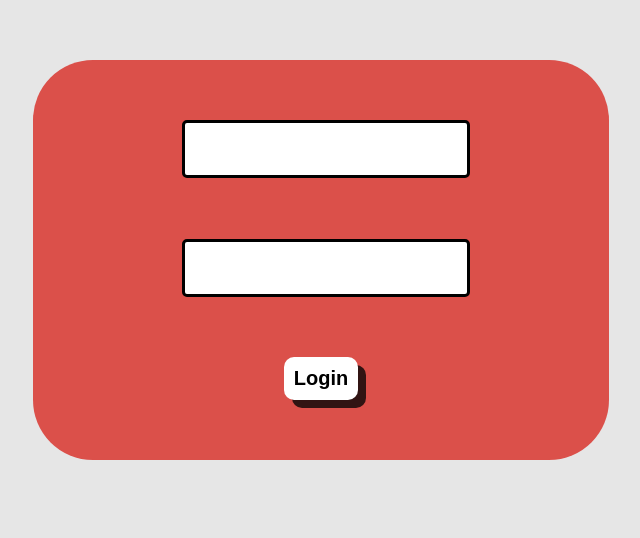
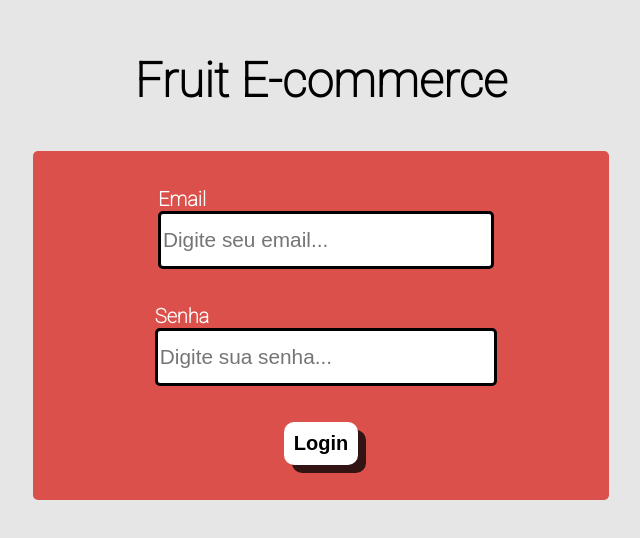
Before and after one commit to GabrielCapila/FruitEcommerce, a React (Create React App) app: page / in a window 1280 px wide. Shown: the part 140-678 px from the top of the page, without its empty margins (319-959 px from the left). Built offline with nearby package versions, Linux system fonts and the light colour scheme.

Commit message:
fixing and improving style

```diff
--- a/src/layouts/Header/index.js
+++ b/src/layouts/Header/index.js
@@ -3,6 +3,7 @@ import "./style.css";
 import { faAppleAlt } from '@fortawesome/free-solid-svg-icons'
 import { FontAwesomeIcon } from '@fortawesome/react-fontawesome';
 import { CartContext } from "../../contexts/CartContext";
+import { Link } from "react-router-dom";
 
 
 export default function Header() {
@@ -39,7 +40,7 @@ export default function Header() {
             <nav className="Nav">
                     <a href="/home">Home</a>
                 <div className="cartDiv">
-                    <a href="/carrinho">Carrinho </a>
+                    <Link to="/carrinho">Carrinho </Link>
                     <div>({cart.length})</div>
                 </div>
             </nav>
--- a/src/pages/Login/index.js
+++ b/src/pages/Login/index.js
@@ -27,19 +27,26 @@ export default function Login() {
                 <div className="column">
                     <form className="col-lg-12" >
                         <div className="containerLogin">
+                            <div className="divTitle">
+                                <h1>Fruit E-commerce</h1>
+                                </div>
                             <div className="login">
                                 <div>
+                                    <label className="labelLogin">Email</label>
                                     <input
                                         className="inputDiv"
                                         autoFocus
+                                        placeholder="Digite seu email..."
                                         type="email"
                                         value={email}
                                         onChange={(e) => setEmail(e.target.value)} />
                                 </div>
                                 <div>
+                                <label className="labelLogin">Senha</label>
                                     <input
                                         className="inputDiv"
                                         autoFocus
+                                        placeholder="Digite sua senha..."
                                         type="password"
                                         value={password}
                                         onChange={(e) => setPassword(e.target.value)} />
--- a/src/pages/Login/style.css
+++ b/src/pages/Login/style.css
@@ -1,10 +1,11 @@
+@import url('https://fonts.googleapis.com/css2?family=Roboto:wght@100&display=swap');
 .containerLogin{
     display: flex;
     justify-content: space-evenly;
     align-items: center;
     flex-direction: column;
-    height: 50vh;
-    margin-top: 25vh;
+    height: 60vh;
+    margin-top: 20vh;
 }
 .login{
     display: flex;
@@ -13,7 +14,7 @@
     flex-direction: column;
     height: 100%;
     width: 50%;
-    border-radius: 60px;
+    border-radius: 5px;
     background-color: #db504a;
 }
 
@@ -49,3 +50,15 @@
     transform: translateY(10px);
     box-shadow: 0px 2px 0px 0px rgb(255, 0, 0);
 }
+.labelLogin{
+    color: white;
+    font-size: 20px;
+    font-family: 'Roboto', sans-serif;
+    font-weight: 900;
+}
+.divTitle{
+    margin-bottom: 10px;
+    font-size: 1.5rem;
+    font-family: 'Roboto', sans-serif;
+    font-weight: bold;
+}
```
